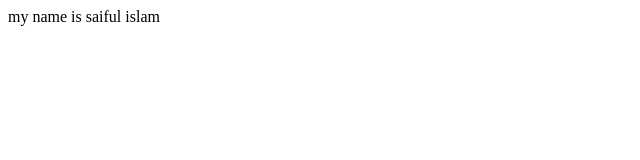
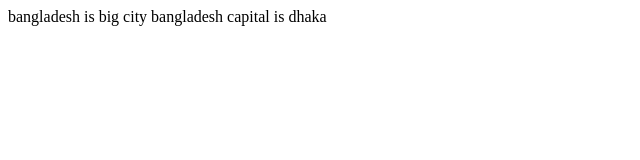
Before and after one commit to Saiful-al-Saif/four-repository, a plain HTML site: page index.html in a window 1280 px wide. Shown: the whole page, without its empty margins (0-640 px from the left). Drawn offline with Linux system fonts and the light colour scheme.

Commit message:
Update index.html

```diff
--- a/index.html
+++ b/index.html
@@ -9,7 +9,9 @@
 <body>
 
 
-    my name is saiful islam
+    bangladesh is big city
+
+    bangladesh capital is dhaka
 
 </body>
 </html>
```
